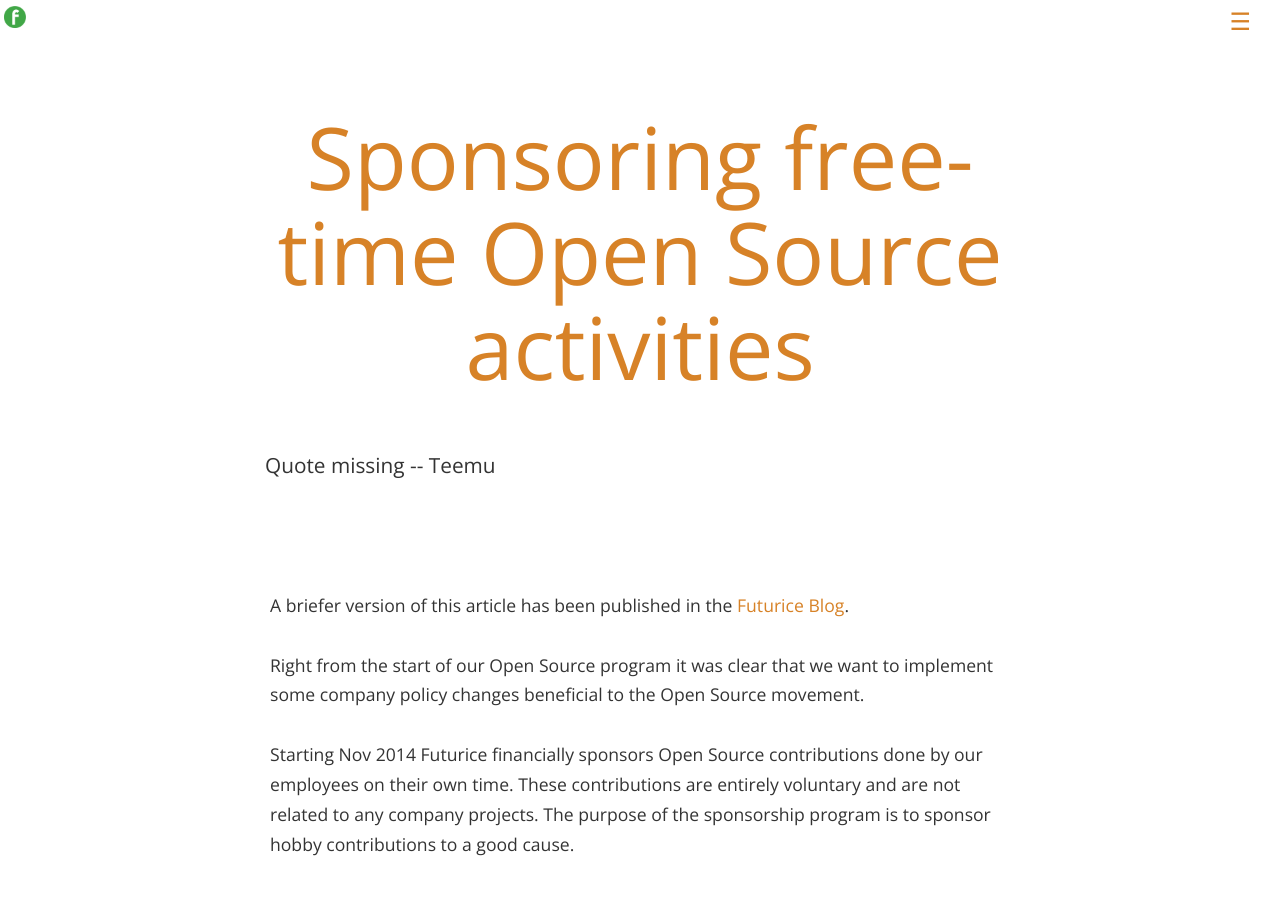
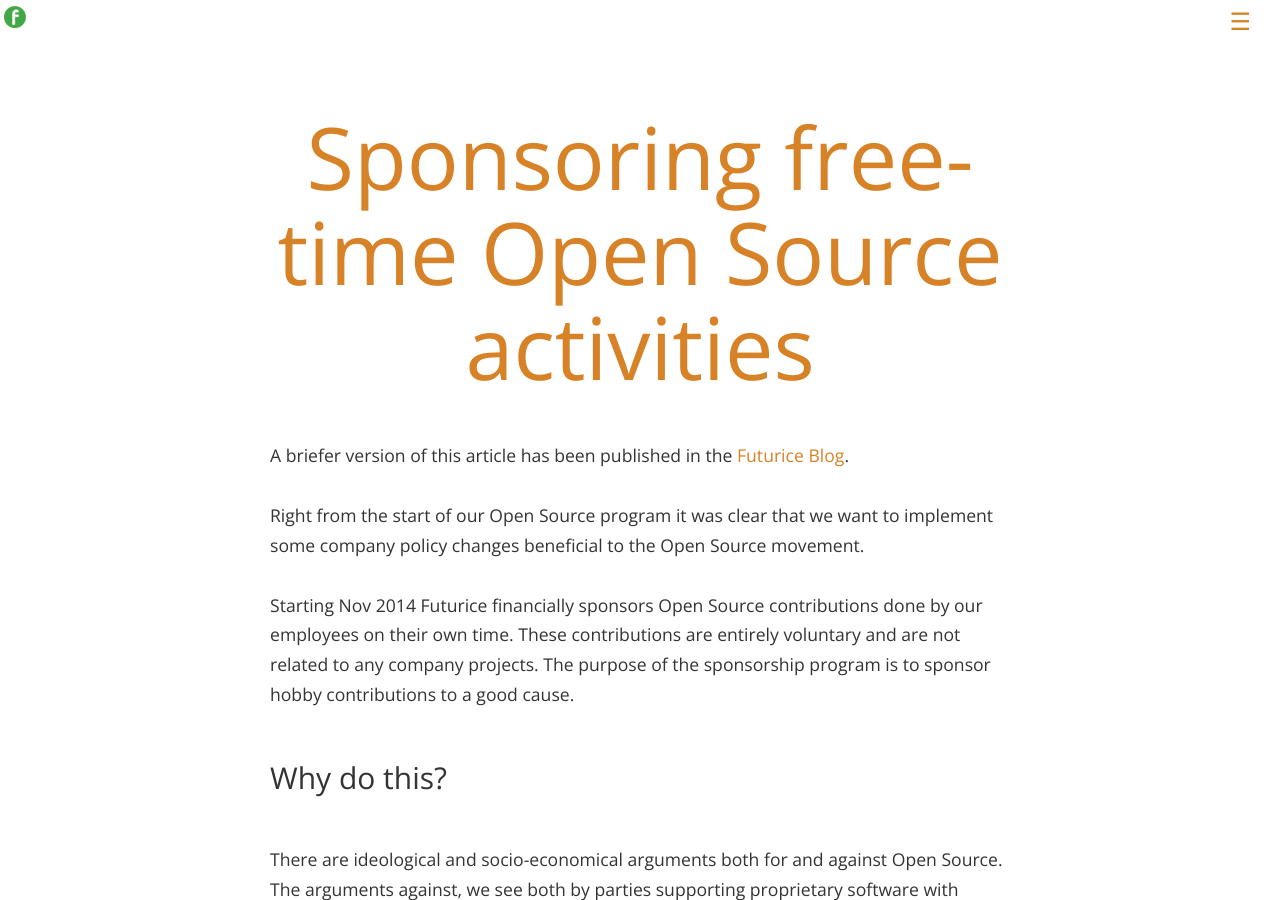
Before and after one commit to futurice/spiceprogram, a Jekyll site: the page built from oss-sponsorship/index.html, in a window 1280 px wide and 900 px high. Built offline with Jekyll 4.4.1, drawn with Linux system fonts in a browser that asks for light colours; nearby versions of some CDN libraries.

Commit message:
Uncommitted changes?

```diff
--- a/oss-sponsorship/index.html
+++ b/oss-sponsorship/index.html
@@ -13,12 +13,9 @@
 
 <div class="container">
     <div class="row">
-        <div class="col-md-8 col-md-offset-2">
-            <p class="quote">Quote missing -- Teemu</p>
-        </div>
         <div class="col-md-8 col-sm10- col-md-offset-2 col-sm-offset-1 article">
-                {% capture oss-sponsorship %}{% include oss-sponsorship.md %}{% endcapture %}
-                {{ oss-sponsorship | markdownify }}
+                {% capture sponsorship %}{% include oss-sponsorship.md %}{% endcapture %}
+                {{ sponsorship | markdownify }}
         </div>
     </div>
 </div>
```
Also changed, not shown: index.html (+7 -1 lines).
